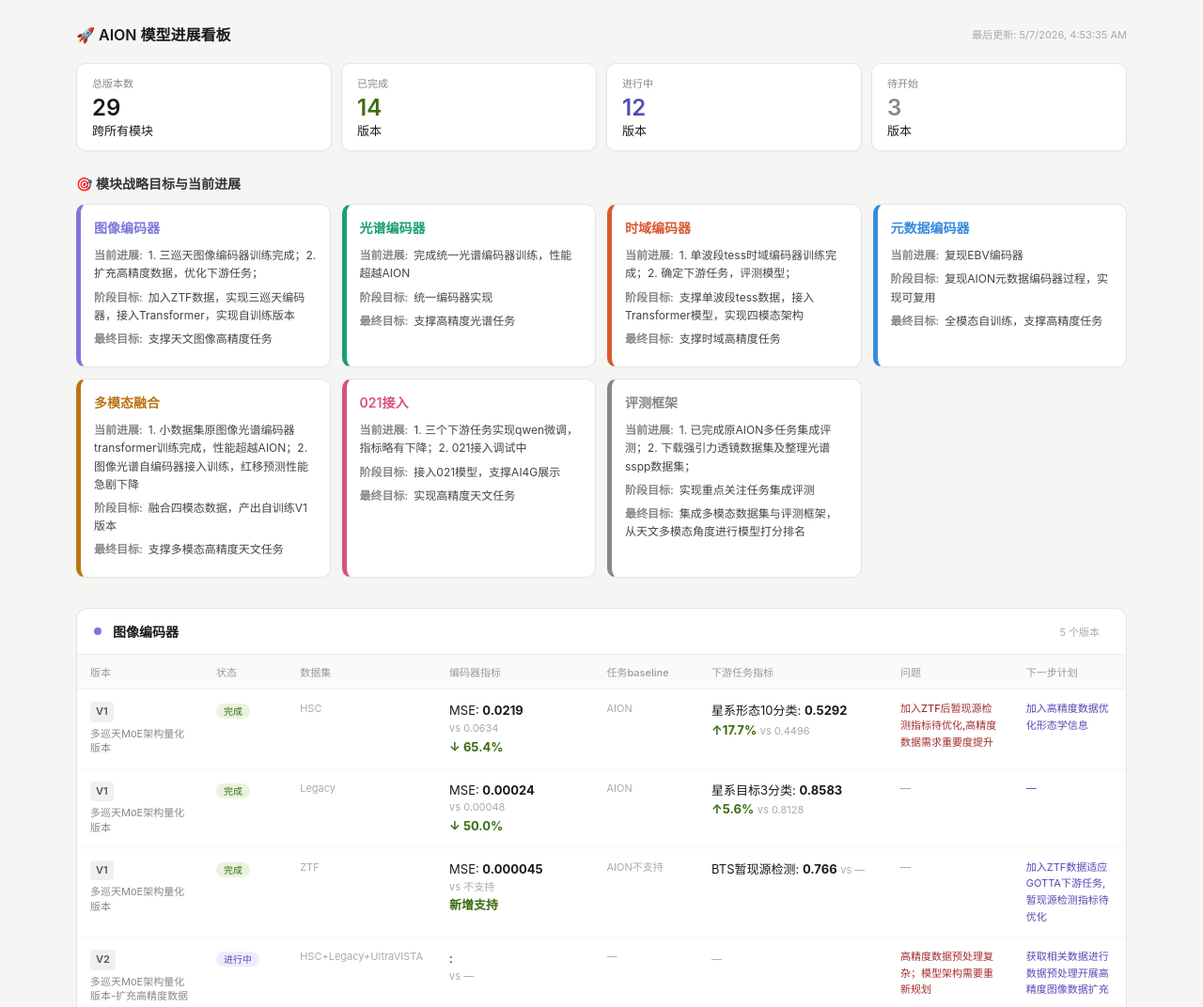
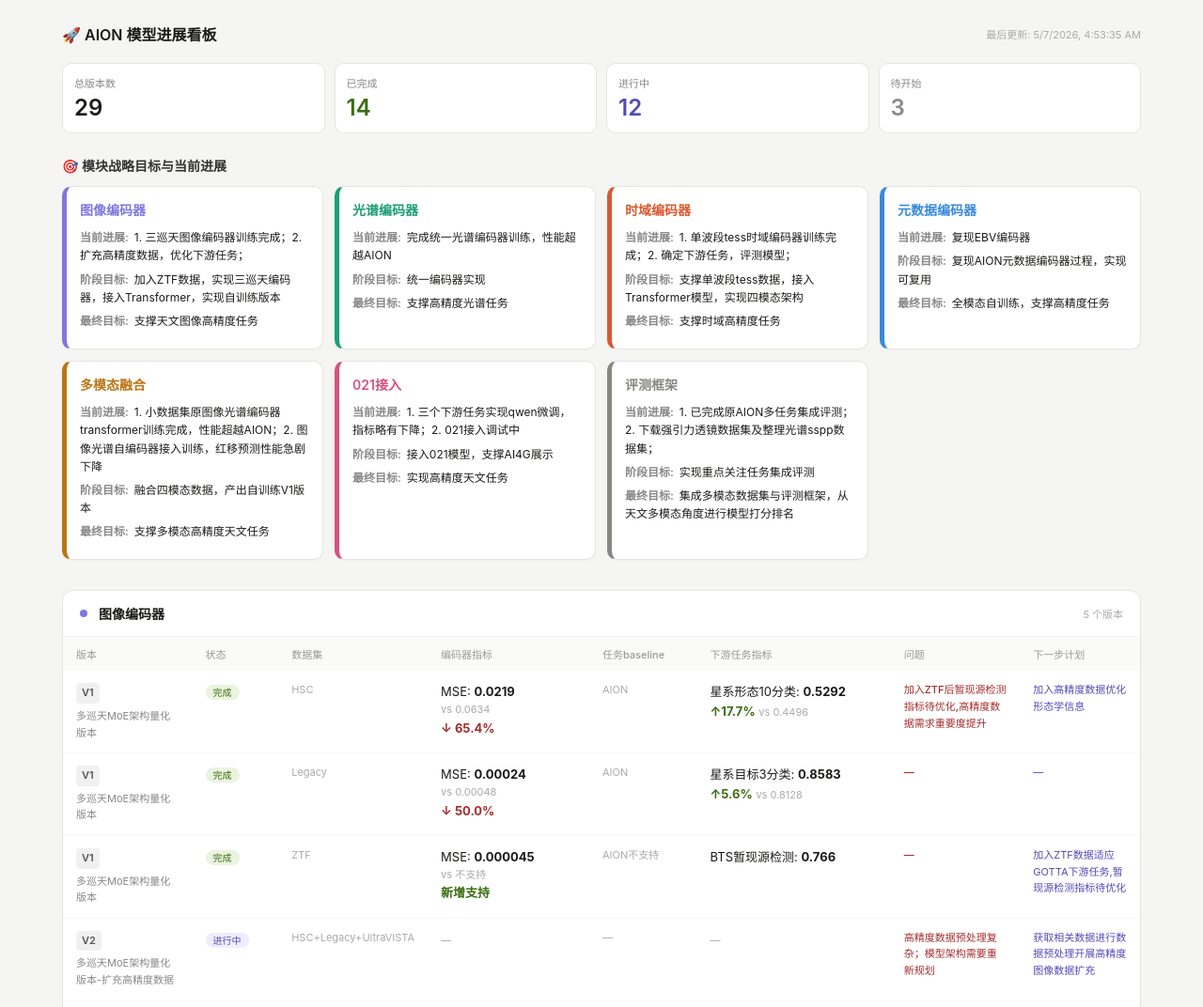
Before and after one commit to zhaohaha157/AstroDashboard, a plain HTML site: page index.html in a window 1280 px wide. Shown: the top 1072 px of the page at 94% size. Drawn offline with Linux system fonts and the light colour scheme.

Commit message:
Update index.html

```diff
--- a/index.html
+++ b/index.html
@@ -5,58 +5,37 @@
 <meta name="viewport" content="width=device-width,initial-scale=1">
 <title>AION 模型进展看板</title>
 <style>
-/* 核心布局 */
+/* 样式部分完全同步你之前的精美布局 */
 *{box-sizing:border-box;margin:0;padding:0}
 body{font-family:-apple-system,BlinkMacSystemFont,"Segoe UI",sans-serif;background:#f5f5f3;color:#1a1a18;font-size:13px}
-.page{max-width:1150px;margin:0 auto;padding:1.5rem 1rem}
+.page{max-width:1180px;margin:0 auto;padding:1.5rem 1rem}
 .topbar{display:flex;align-items:center;justify-content:space-between;margin-bottom:1.2rem}
 .title{font-size:16px;font-weight:600;display:flex;align-items:center;gap:8px}
-
-/* 顶部统计卡片 */
 .summary{display:grid;grid-template-columns:repeat(4,1fr);gap:10px;margin-bottom:1.5rem}
-.sc{background:#fff;border-radius:10px;padding:12px 16px;border:0.5px solid #e5e5e0;box-shadow:0 1px 2px rgba(0,0,0,0.03)}
+.sc{background:#fff;border-radius:10px;padding:12px;border:0.5px solid #e5e5e0}
 .sc-label{font-size:11px;color:#888;margin-bottom:4px}
 .sc-val{font-size:24px;font-weight:600}
-.sc-unit{font-size:11px;color:#bbb;margin-left:4px}
-
-/* 🎯 战略目标看板 (大方块) */
 .gb-title{font-size:14px;font-weight:600;margin-bottom:12px;color:#333;display:flex;align-items:center;gap:6px}
 .gb-grid{display:grid;grid-template-columns:repeat(auto-fill,minmax(270px,1fr));gap:12px;margin-bottom:2rem}
 .gb-card{background:#fff;border:0.5px solid #e5e5e0;border-radius:10px;padding:14px;border-left:5px solid #aaa;box-shadow:0 1px 3px rgba(0,0,0,0.02)}
 .gb-mod{font-size:14px;font-weight:600;margin-bottom:10px}
 .gb-sec{font-size:12px;margin-bottom:6px;line-height:1.6}
 .gb-label{color:#888;font-weight:600;margin-right:6px}
-.gb-text{color:#444}
-
-/* 详细版本表 */
 .mc{background:#fff;border:0.5px solid #e5e5e0;border-radius:12px;margin-bottom:12px;overflow:hidden}
-.mh{display:flex;align-items:center;padding:14px 18px;cursor:pointer;user-select:none}
-.mh:hover{background:#fafaf8}
-.dot{width:8px;height:8px;border-radius:50%;margin-right:12px}
+.mh{display:flex;align-items:center;padding:14px 18px;cursor:pointer}
 .mname{font-size:14px;font-weight:600;flex:1}
-.mmeta{font-size:11px;color:#aaa;margin-right:10px}
 .mb{display:block;border-top:1px solid #f0f0f0;overflow-x:auto}
-
 table{width:100%;border-collapse:collapse;min-width:1000px}
-th{text-align:left;padding:10px 14px;background:#fafaf8;color:#999;font-weight:500;font-size:11px;border-bottom:1px solid #f0f0f0}
+th{text-align:left;padding:10px 14px;background:#fafaf8;color:#999;font-weight:500;font-size:11px}
 td{padding:12px 14px;border-bottom:1px solid #f8f8f6;vertical-align:top;line-height:1.6}
-
-/* 标签与状态 */
 .vtag{display:inline-block;padding:2px 6px;border-radius:4px;background:#f0f0f0;font-weight:600;font-size:11px;color:#555}
-.vnote{font-size:11px;color:#888;margin-top:5px;line-height:1.4}
+.vnote{font-size:11px;color:#888;margin-top:5px}
 .pill{padding:2px 8px;border-radius:10px;font-size:10px;font-weight:500}
 .done{background:#EAF3DE;color:#3B6D11}
 .prog{background:#EEEDFE;color:#534AB7}
-.pend{background:#F1EFE8;color:#5F5E5A}
-
-/* 改进指标样式 */
-.up{color:#3B6D11;font-weight:bold}
-.down{color:#A32D2D;font-weight:bold}
+.up{color:#3B6D11;font-weight:bold}.down{color:#A32D2D;font-weight:bold}.neu{color:#999}
 .dim{color:#aaa;font-size:11px}
 .iss{color:#A32D2D;font-size:11px;font-weight:500}
-.plan-text{color:#534AB7;font-size:11px}
-
-@media(max-width:600px){ .summary{grid-template-columns:1fr 1fr} }
 </style>
 </head>
 <body>
@@ -67,15 +46,14 @@
     </div>
 
     <div class="summary">
-        <div class="sc"><div class="sc-label">总版本数</div><div class="sc-val" id="s0">—</div><div class="sc-sub">跨所有模块</div></div>
-        <div class="sc"><div class="sc-label">已完成</div><div class="sc-val" id="s1" style="color:#3B6D11">—</div><div class="sc-sub">版本</div></div>
-        <div class="sc"><div class="sc-label">进行中</div><div class="sc-val" id="s2" style="color:#534AB7">—</div><div class="sc-sub">版本</div></div>
-        <div class="sc"><div class="sc-label">待开始</div><div class="sc-val" id="s3" style="color:#888">—</div><div class="sc-sub">版本</div></div>
+        <div class="sc"><div class="sc-label">总版本数</div><div class="sc-val" id="s0">—</div></div>
+        <div class="sc"><div class="sc-label">已完成</div><div class="sc-val" id="s1" style="color:#3B6D11">—</div></div>
+        <div class="sc"><div class="sc-label">进行中</div><div class="sc-val" id="s2" style="color:#534AB7">—</div></div>
+        <div class="sc"><div class="sc-label">待开始</div><div class="sc-val" id="s3" style="color:#888">—</div></div>
     </div>
 
     <div class="gb-title">🎯 模块战略目标与当前进展</div>
     <div class="gb-grid" id="goals-grid"></div>
-
     <div id="mods-list"></div>
 </div>
 
@@ -83,20 +61,53 @@
 const COLORS = {"图像编码器":"#7F77DD","光谱编码器":"#1D9E75","时域编码器":"#D85A30","元数据编码器":"#378ADD","多模态融合":"#BA7517","021接入":"#D4537E","评测框架":"#888780"}
 const MOD_ORDER = ["图像编码器","光谱编码器","时域编码器","元数据编码器","多模态融合","021接入","评测框架"]
 
+// 核心逻辑：修复编码器指标和下游任务的空值/横杠显示
+function renderMetric(r) {
+    if (!r.指标名称 || r.指标名称 === "-" || !r.当前值 || r.当前值 === "-") return '<span class="dim">—</span>';
+
+    let html = `<div>${r.指标名称}: <b>${r.当前值}</b></div>`;
+
+    // 只有基线不是横杠时才显示 vs
+    if (r.AION基线值 && r.AION基线值 !== "-") {
+        html += `<div class="dim">vs ${r.AION基线值}</div>`;
+    }
+
+    // 只有改进幅度不是横杠时才显示
+    if (r.改进幅度 && r.改进幅度 !== "-") {
+        const isNeg = r.改进幅度.includes('↓') || r.改进幅度.includes('劣化');
+        html += `<div class="${isNeg?'down':'up'}">${r.改进幅度}</div>`;
+    }
+    return html;
+}
+
 function renderTasks(r) {
-    const ts = (r.下游任务||"").split("/").map(x=>x.trim()).filter(x=>x&&x!=="—");
-    const vs = (r.任务当前值||"").split("/").map(x=>x.trim());
-    const bs = (r.任务baseline值||"").split("/").map(x=>x.trim());
-    if(!ts.length) return '<span class="dim">—</span>';
+    const ts = (r.下游任务||"").split("/").map(x=>x.trim()).filter(x=>x && x!=="-");
+    if (!ts.length) return '<span class="dim">—</span>';
+
+    const vs = (r.任务当前值||"").split("/");
+    const bs = (r.任务baseline值||"").split("/");
+
     return ts.map((t, i) => {
-        const cur = vs[i] || "—", base = bs[i] || "—";
-        let diff = "";
+        const cur = vs[i] ? vs[i].trim() : "-";
+        const base = bs[i] ? bs[i].trim() : "-";
+
+        // 渲染逻辑：如果当前值是横杠，直接返回
+        if (cur === "-") return `<div>${t}: <span class="dim">—</span></div>`;
+
+        // 处理特殊 R^2 负值警告
+        if (cur.includes("R^2=")) {
+            return `<div class="iss">⚠️ ${t}: ${cur}</div>`;
+        }
+
+        let diffHtml = "";
         const vn = parseFloat(cur), bn = parseFloat(base);
-        if(!isNaN(vn) && !isNaN(bn) && bn !== 0) {
+        if (!isNaN(vn) && !isNaN(bn) && bn !== 0) {
             const p = ((vn - bn) / Math.abs(bn) * 100).toFixed(1);
-            diff = `<span class="${p>=0?'up':'down'}">${p>=0?'↑':'↓'}${Math.abs(p)}%</span>`;
+            diffHtml = `<span class="${p>=0?'up':'down'}">${p>=0?'↑':'↓'}${Math.abs(p)}%</span>`;
         }
-        return `<div style="margin-bottom:4px">${t}: <b>${cur}</b> ${diff} <span class="dim">vs ${base}</span></div>`;
+
+        const baseHtml = base !== "-" ? `<span class="dim">vs ${base}</span>` : "";
+        return `<div style="margin-bottom:4px">${t}: <b>${cur}</b> ${diffHtml} ${baseHtml}</div>`;
     }).join("");
 }
 
@@ -104,7 +115,7 @@
     const res = await fetch("./data.json?t=" + Date.now());
     const { rows } = await res.json();
 
-    // 1. 统计数据
+    // 渲染统计
     const done = rows.filter(r=>r.状态==='完成').length;
     const prog = rows.filter(r=>r.状态==='进行中').length;
     document.getElementById('s0').textContent = rows.length;
@@ -117,28 +128,28 @@
     rows.forEach(r => { if(!mods[r.模块]) mods[r.模块]=[]; mods[r.模块].push(r); });
     const ordered = [...MOD_ORDER.filter(m=>mods[m]), ...Object.keys(mods).filter(m=>!MOD_ORDER.includes(m))];
 
-    // 2. 渲染战略目标大方块
+    // 1. 渲染战略方块
     document.getElementById('goals-grid').innerHTML = ordered.map(m => {
         const rs = mods[m];
         const target = rs.find(r => r.当前进展总结 || r.阶段目标 || r.最终目标) || rs[0] || {};
         return `
         <div class="gb-card" style="border-left-color:${COLORS[m]||'#888'}">
             <div class="gb-mod" style="color:${COLORS[m]||'#333'}">${m}</div>
-            <div class="gb-sec"><span class="gb-label">当前进展:</span><span class="gb-text">${target.当前进展总结||'暂无记录'}</span></div>
-            <div class="gb-sec"><span class="gb-label">阶段目标:</span><span class="gb-text">${target.阶段目标||'暂无记录'}</span></div>
-            <div class="gb-sec"><span class="gb-label">最终目标:</span><span class="gb-text">${target.最终目标||'暂无记录'}</span></div>
+            <div class="gb-sec"><span class="gb-label">当前进展:</span><span class="gb-text">${target.当前进展总结||'—'}</span></div>
+            <div class="gb-sec"><span class="gb-label">阶段目标:</span><span class="gb-text">${target.阶段目标||'—'}</span></div>
+            <div class="gb-sec"><span class="gb-label">最终目标:</span><span class="gb-text">${target.最终目标||'—'}</span></div>
         </div>`;
     }).join("");
 
-    // 3. 渲染详细表格
+    // 2. 渲染详细列表
     document.getElementById('mods-list').innerHTML = ordered.map(m => {
         const rs = mods[m];
         return `
         <div class="mc">
             <div class="mh">
-                <div class="dot" style="background:${COLORS[m]||'#888'}"></div>
+                <div style="width:8px;height:8px;border-radius:50%;background:${COLORS[m]||'#888'};margin-right:12px"></div>
                 <div class="mname">${m}</div>
-                <div class="mmeta">${rs.length} 个版本</div>
+                <div class="dim">${rs.length} 个版本</div>
             </div>
             <div class="mb">
                 <table>
@@ -156,15 +167,11 @@
                             <td><span class="vtag">${r.版本||'—'}</span><div class="vnote">${r.版本备注||''}</div></td>
                             <td><span class="pill ${r.状态==='完成'?'done':r.状态==='进行中'?'prog':'pend'}">${r.状态}</span></td>
                             <td class="dim">${r.数据集}</td>
-                            <td>
-                                <div>${r.指标名称}: <b>${r.当前值}</b></div>
-                                <div class="dim">vs ${r.AION基线值||'—'}</div>
-                                <div class="${r.改进幅度.includes('劣化')?'down':'up'}">${r.改进幅度}</div>
-                            </td>
+                            <td>${renderMetric(r)}</td>
                             <td class="dim">${r.任务baseline||'—'}</td>
                             <td>${renderTasks(r)}</td>
-                            <td class="iss">${r.遇到的问题||'<span class="dim">—</span>'}</td>
-                            <td class="plan-text">${r.下一步计划||'—'}</td>
+                            <td class="iss">${r.遇到的问题||'—'}</td>
+                            <td style="color:#534AB7;font-size:11px">${r.下一步计划||'—'}</td>
                         </tr>`).join('')}
                     </tbody>
                 </table>
```
